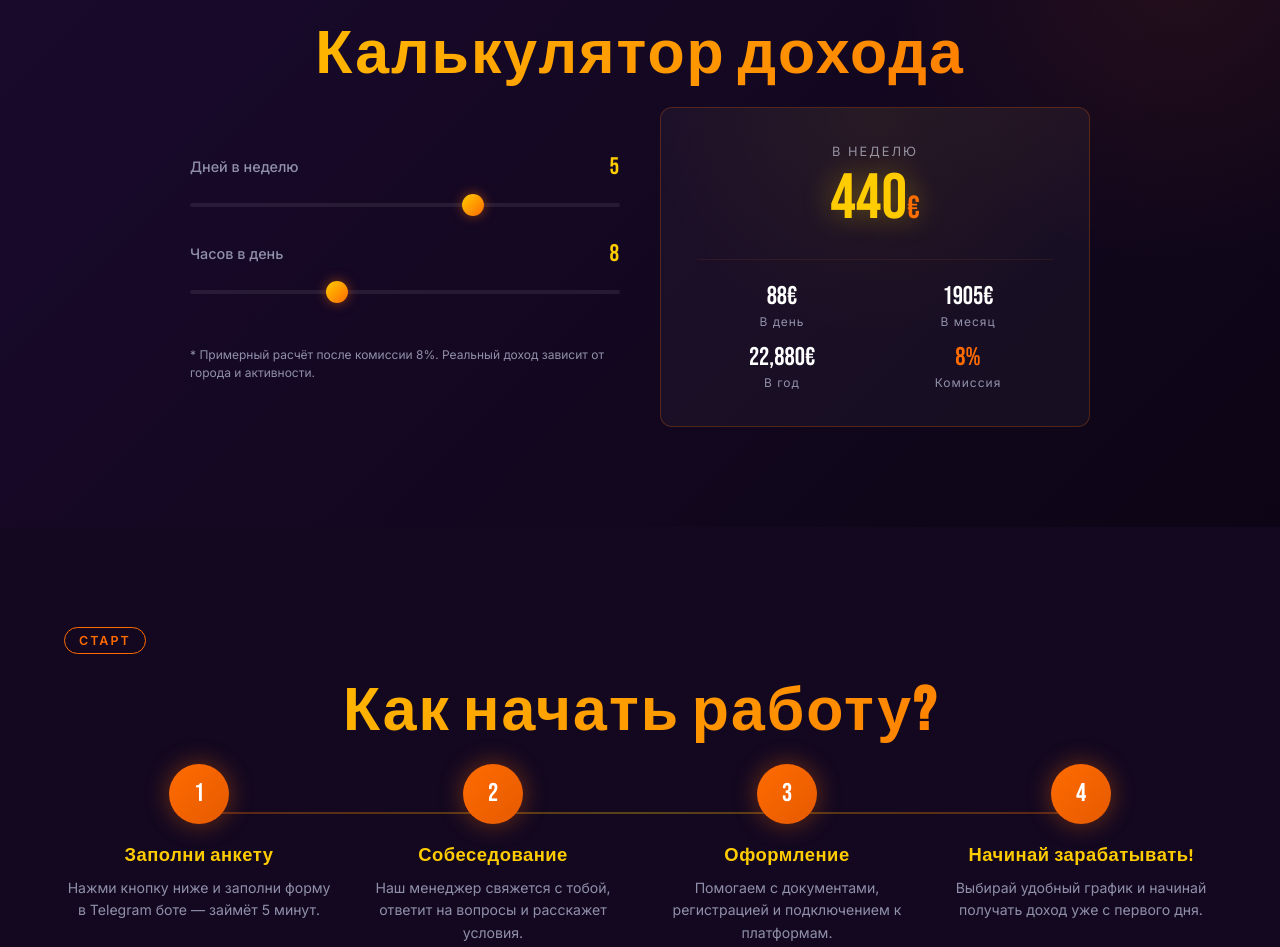
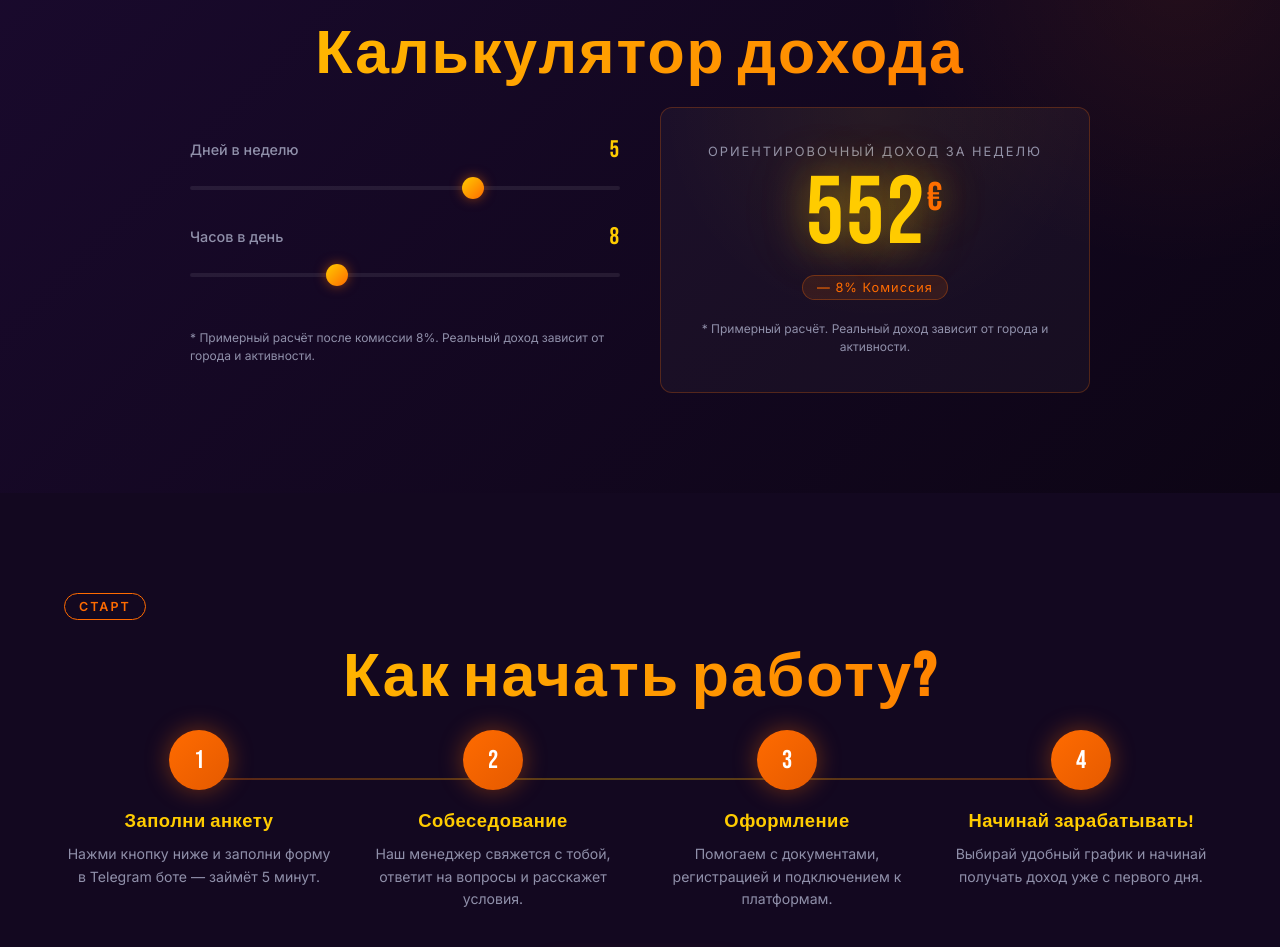
Before and after one commit to IhorVLife/gta777-site, a plain HTML site: page index.html in a window 1280 px wide. Shown: the part 1754-2701 px from the top of the page. Drawn offline with Linux system fonts and the light colour scheme.

Commit message:
fix: update docs/terms text and simplify calculator
- Removed experience requirement from driving license (t2, all langs)
- Replaced živnosť line with "Employment contract (we handle officially)"
- Calculator: single weekly result, formula days×hours×15×0.92, big number

Co-Authored-By: Claude Sonnet 4.6 <noreply@anthropic.com>

```diff
--- a/index.html
+++ b/index.html
@@ -437,13 +437,25 @@ input[type=range]::-webkit-slider-thumb:hover { transform: scale(1.2); }
 .calc-main-label { font-size: 0.8rem; color: var(--muted); letter-spacing: 2px; text-transform: uppercase; margin-bottom: 8px; }
 .calc-main-val {
   font-family: 'Bebas Neue', sans-serif;
-  font-size: 4rem;
+  font-size: 6rem;
   color: var(--accent);
-  text-shadow: 0 0 30px rgba(255,204,0,0.4);
+  text-shadow: 0 0 40px rgba(255,204,0,0.5), 0 0 80px rgba(255,204,0,0.2);
   line-height: 1;
-  transition: var(--trans);
+  transition: all 0.25s ease;
+  letter-spacing: 2px;
 }
-.calc-main-currency { font-size: 2rem; color: var(--primary); }
+.calc-main-currency { font-size: 3rem; color: var(--primary); vertical-align: super; font-size: 2.5rem; }
+.calc-commission-badge {
+  display: inline-block;
+  margin-top: 12px;
+  padding: 4px 14px;
+  background: rgba(255,107,0,0.12);
+  border: 1px solid rgba(255,107,0,0.3);
+  border-radius: 50px;
+  font-size: 0.8rem;
+  color: var(--primary);
+  letter-spacing: 1px;
+}
 .calc-breakdown {
   display: grid;
   grid-template-columns: 1fr 1fr;
@@ -949,28 +961,12 @@ footer {
       </div>
 
       <div class="calc-result reveal">
-        <div class="calc-main-label" data-i18n="calc_weekly">В неделю</div>
+        <div class="calc-main-label" data-i18n="calc_weekly">Ориентировочный доход за неделю</div>
         <div class="calc-main-val">
-          <span id="weeklyVal">440</span><span class="calc-main-currency">€</span>
+          <span id="weeklyVal">552</span><span class="calc-main-currency">€</span>
         </div>
-        <div class="calc-breakdown">
-          <div>
-            <span class="calc-item-val"><span id="dailyVal">88</span>€</span>
-            <div class="calc-item-lbl" data-i18n="calc_daily">В день</div>
-          </div>
-          <div>
-            <span class="calc-item-val"><span id="monthlyVal">1907</span>€</span>
-            <div class="calc-item-lbl" data-i18n="calc_monthly">В месяц</div>
-          </div>
-          <div>
-            <span class="calc-item-val"><span id="yearlyVal">22880</span>€</span>
-            <div class="calc-item-lbl" data-i18n="calc_yearly">В год</div>
-          </div>
-          <div>
-            <span class="calc-item-val" style="color:var(--primary);">8%</span>
-            <div class="calc-item-lbl" data-i18n="stat_commission">Комиссия</div>
-          </div>
-        </div>
+        <div class="calc-commission-badge">— 8% <span data-i18n="stat_commission">Комиссия</span></div>
+        <p class="calc-note" data-i18n="calc_note">* Примерный расчёт. Реальный доход зависит от города и активности.</p>
       </div>
     </div>
   </div>
@@ -1019,7 +1015,7 @@ footer {
         <div class="td-card-title">⚙️ <span data-i18n="terms_title">Требования к водителю</span></div>
         <ul class="td-list">
           <li data-i18n="t1">Возраст от 21 года</li>
-          <li data-i18n="t2">Водительское удостоверение кат. B (стаж 3+ лет)</li>
+          <li data-i18n="t2">Водительское удостоверение кат. B</li>
           <li data-i18n="t3">Отсутствие судимостей</li>
           <li data-i18n="t4">Смартфон с интернетом</li>
           <li data-i18n="t5">Ответственность и пунктуальность</li>
@@ -1033,7 +1029,7 @@ footer {
           <li data-i18n="d2">Водительское удостоверение (мин. 3 года)</li>
           <li data-i18n="d3">Лицензия таксиста (Preukaz vodiča taxislužby)</li>
           <li data-i18n="d4">Справка о несудимости</li>
-          <li data-i18n="d5">Трудовой договор или регистрация ЖО (živnosť)</li>
+          <li data-i18n="d5">Трудовой договор (оформляем официально)</li>
         </ul>
         <div class="docs-help">
           ✨ <span data-i18n="docs_help">Помогаем с оформлением всех документов</span>
@@ -1171,7 +1167,7 @@ const T = {
     b7_title:"Вся Словакия",b7_desc:"Bratislava, Žilina, Košice, Banská Bystrica, Prešov и другие города.",
     b8_title:"Поддержка 24/7",b8_desc:"Наша команда всегда на связи. Решаем любые вопросы.",
     tag_calc:"Заработок",calc_title:"Калькулятор дохода",calc_days_label:"Дней в неделю",calc_hours_label:"Часов в день",
-    calc_daily:"В день",calc_weekly:"В неделю",calc_monthly:"В месяц",calc_yearly:"В год",
+    calc_weekly:"Ориентировочный доход за неделю",
     calc_note:"* Примерный расчёт после комиссии 8%. Реальный доход зависит от города и активности.",
     tag_steps:"Старт",steps_title:"Как начать работу?",
     s1_title:"Заполни анкету",s1_desc:"Нажми кнопку ниже и заполни форму в Telegram боте — займёт 5 минут.",
@@ -1180,9 +1176,9 @@ const T = {
     s4_title:"Начинай зарабатывать!",s4_desc:"Выбирай удобный график и начинай получать доход уже с первого дня.",
     steps_cta:"Начать →",
     terms_title:"Требования к водителю",
-    t1:"Возраст от 21 года",t2:"Водительское удостоверение кат. B (стаж 3+ лет)",t3:"Отсутствие судимостей",t4:"Смартфон с интернетом",t5:"Ответственность и пунктуальность",t6:"Знание города (желательно)",
+    t1:"Возраст от 21 года",t2:"Водительское удостоверение кат. B",t3:"Отсутствие судимостей",t4:"Смартфон с интернетом",t5:"Ответственность и пунктуальность",t6:"Знание города (желательно)",
     docs_title:"Необходимые документы",
-    d1:"Загранпаспорт, ВНЖ или Карта одиденца",d2:"Водительское удостоверение (мин. 3 года)",d3:"Лицензия таксиста (Preukaz vodiča taxislužby) — помогаем оформить",d4:"Справка о несудимости",d5:"Трудовой договор или регистрация ЖО (živnosť)",
+    d1:"Загранпаспорт, ВНЖ или Карта одиденца",d2:"Водительское удостоверение (мин. 3 года)",d3:"Лицензия таксиста (Preukaz vodiča taxislužby) — помогаем оформить",d4:"Справка о несудимости",d5:"Трудовой договор (оформляем официально)",
     docs_help:"Помогаем с оформлением всех документов",
     tag_cars:"Автомобиль",cars_title:"Аренда автомобиля",
     cars_have_title:"У меня есть своё авто",cars_have_desc:"Отлично! Подключаем к платформам, помогаем с документами, обслуживаем в нашем СТО по специальным ценам.",
@@ -1211,7 +1207,7 @@ const T = {
     b7_title:"Вся Словаччина",b7_desc:"Bratislava, Žilina, Košice, Banská Bystrica, Prešov та інші міста.",
     b8_title:"Підтримка 24/7",b8_desc:"Наша команда завжди на зв'язку. Вирішуємо будь-які питання.",
     tag_calc:"Заробіток",calc_title:"Калькулятор доходу",calc_days_label:"Днів на тиждень",calc_hours_label:"Годин на день",
-    calc_daily:"На день",calc_weekly:"На тиждень",calc_monthly:"На місяць",calc_yearly:"На рік",
+    calc_weekly:"Орієнтовний дохід за тиждень",
     calc_note:"* Приблизний розрахунок після комісії 8%. Реальний дохід залежить від міста та активності.",
     tag_steps:"Старт",steps_title:"Як почати роботу?",
     s1_title:"Заповни анкету",s1_desc:"Натисни кнопку нижче та заповни форму в Telegram боті — займе 5 хвилин.",
@@ -1220,9 +1216,9 @@ const T = {
     s4_title:"Починай заробляти!",s4_desc:"Обирай зручний графік і починай отримувати дохід вже з першого дня.",
     steps_cta:"Почати →",
     terms_title:"Вимоги до водія",
-    t1:"Вік від 21 року",t2:"Водійське посвідчення кат. B (стаж 3+ років)",t3:"Відсутність судимостей",t4:"Смартфон з інтернетом",t5:"Відповідальність та пунктуальність",t6:"Знання міста (бажано)",
+    t1:"Вік від 21 року",t2:"Водійське посвідчення кат. B",t3:"Відсутність судимостей",t4:"Смартфон з інтернетом",t5:"Відповідальність та пунктуальність",t6:"Знання міста (бажано)",
     docs_title:"Необхідні документи",
-    d1:"Закордонний паспорт, ВНЖ або Карта одиденца",d2:"Водійське посвідчення (мін. 3 роки)",d3:"Ліцензія таксиста (Preukaz vodiča taxislužby) — допомагаємо оформити",d4:"Довідка про несудимість",d5:"Трудовий договір або реєстрація ЖО (živnosť)",
+    d1:"Закордонний паспорт, ВНЖ або Карта одиденца",d2:"Водійське посвідчення (мін. 3 роки)",d3:"Ліцензія таксиста (Preukaz vodiča taxislužby) — допомагаємо оформити",d4:"Довідка про несудимість",d5:"Трудовий договір (оформляємо офіційно)",
     docs_help:"Допомагаємо з оформленням усіх документів",
     tag_cars:"Автомобіль",cars_title:"Оренда автомобіля",
     cars_have_title:"У мене є своє авто",cars_have_desc:"Чудово! Підключаємо до платформ, допомагаємо з документами, обслуговуємо в нашому СТО за спеціальними цінами.",
@@ -1251,7 +1247,7 @@ const T = {
     b7_title:"Celé Slovensko",b7_desc:"Bratislava, Žilina, Košice, Banská Bystrica, Prešov a ďalšie mestá.",
     b8_title:"Podpora 24/7",b8_desc:"Náš tím je vždy k dispozícii. Riešime akékoľvek otázky.",
     tag_calc:"Zárobky",calc_title:"Kalkulačka príjmu",calc_days_label:"Dní za týždeň",calc_hours_label:"Hodín za deň",
-    calc_daily:"Za deň",calc_weekly:"Za týždeň",calc_monthly:"Za mesiac",calc_yearly:"Za rok",
+    calc_weekly:"Orientačný príjem za týždeň",
     calc_note:"* Orientačný výpočet po provízii 8%. Skutočný príjem závisí od mesta a aktivity.",
     tag_steps:"Štart",steps_title:"Ako začať pracovať?",
     s1_title:"Vyplň dotazník",s1_desc:"Klikni na tlačidlo nižšie a vyplň formulár v Telegram bote — trvá 5 minút.",
@@ -1260,9 +1256,9 @@ const T = {
     s4_title:"Začni zarábať!",s4_desc:"Vyber si vhodný rozvrh a začni zarábať už od prvého dňa.",
     steps_cta:"Začať →",
     terms_title:"Požiadavky na vodiča",
-    t1:"Vek od 21 rokov",t2:"Vodičský preukaz kat. B (prax 3+ rokov)",t3:"Bezúhonnosť (výpis z registra trestov)",t4:"Smartphone s internetom",t5:"Zodpovednosť a dochvíľnosť",t6:"Znalosť mesta (vítaná)",
+    t1:"Vek od 21 rokov",t2:"Vodičský preukaz kat. B",t3:"Bezúhonnosť (výpis z registra trestov)",t4:"Smartphone s internetom",t5:"Zodpovednosť a dochvíľnosť",t6:"Znalosť mesta (vítaná)",
     docs_title:"Potrebné dokumenty",
-    d1:"Cestovný pas, ВНЖ alebo Karta odídenca",d2:"Vodičský preukaz (min. 3 roky praxe)",d3:"Preukaz vodiča taxislužby — pomáhame vybaviť",d4:"Výpis z registra trestov",d5:"Pracovná zmluva alebo registrácia živnosti (ŽO)",
+    d1:"Cestovný pas, ВНЖ alebo Karta odídenca",d2:"Vodičský preukaz (min. 3 roky praxe)",d3:"Preukaz vodiča taxislužby — pomáhame vybaviť",d4:"Výpis z registra trestov",d5:"Pracovná zmluva (vybavujeme oficiálne)",
     docs_help:"Pomáhame s vybavením všetkých dokumentov",
     tag_cars:"Vozidlo",cars_title:"Prenájom automobilu",
     cars_have_title:"Mám vlastné auto",cars_have_desc:"Výborne! Pripájame na platformy, pomáhame s dokumentmi, zabezpečujeme servis za špeciálne ceny.",
@@ -1291,7 +1287,7 @@ const T = {
     b7_title:"All of Slovakia",b7_desc:"Bratislava, Žilina, Košice, Banská Bystrica, Prešov and other cities.",
     b8_title:"24/7 Support",b8_desc:"Our team is always available. We solve any issues.",
     tag_calc:"Earnings",calc_title:"Income Calculator",calc_days_label:"Days per week",calc_hours_label:"Hours per day",
-    calc_daily:"Per day",calc_weekly:"Per week",calc_monthly:"Per month",calc_yearly:"Per year",
+    calc_weekly:"Estimated weekly income",
     calc_note:"* Estimated calculation after 8% commission. Actual income depends on city and activity.",
     tag_steps:"Start",steps_title:"How to Start?",
     s1_title:"Fill the Form",s1_desc:"Click the button below and fill the form in our Telegram bot — takes 5 minutes.",
@@ -1300,9 +1296,9 @@ const T = {
     s4_title:"Start Earning!",s4_desc:"Choose your schedule and start earning from day one.",
     steps_cta:"Start →",
     terms_title:"Driver Requirements",
-    t1:"Age 21+",t2:"Category B driving license (3+ years experience)",t3:"No criminal record",t4:"Smartphone with internet",t5:"Responsibility and punctuality",t6:"Knowledge of the city (preferred)",
+    t1:"Age 21+",t2:"Category B driving license",t3:"No criminal record",t4:"Smartphone with internet",t5:"Responsibility and punctuality",t6:"Knowledge of the city (preferred)",
     docs_title:"Required Documents",
-    d1:"Passport, residence permit or refugee card",d2:"Driving license (min. 3 years)",d3:"Taxi driver license (Preukaz vodiča taxislužby) — we help obtain",d4:"Criminal record certificate",d5:"Employment contract or self-employment (živnosť)",
+    d1:"Passport, residence permit or refugee card",d2:"Driving license (min. 3 years)",d3:"Taxi driver license (Preukaz vodiča taxislužby) — we help obtain",d4:"Criminal record certificate",d5:"Employment contract (we handle officially)",
     docs_help:"We help with all document processing",
     tag_cars:"Vehicle",cars_title:"Car Rental",
     cars_have_title:"I have my own car",cars_have_desc:"Great! We connect you to platforms, help with documents, and service your car at special prices.",
@@ -1334,20 +1330,13 @@ function setLang(lang) {
 }
 
 /* ══════════════════════ INCOME CALCULATOR ══════════════════════════════════ */
-const HOURLY_RATE = 11; // €/hr net after 8% commission
 function updateCalc() {
   const days  = parseInt(document.getElementById('daysSlider').value);
   const hours = parseInt(document.getElementById('hoursSlider').value);
-  const daily   = Math.round(hours * HOURLY_RATE);
-  const weekly  = daily * days;
-  const monthly = Math.round(weekly * 4.33);
-  const yearly  = weekly * 52;
-  document.getElementById('daysVal').textContent  = days;
-  document.getElementById('hoursVal').textContent = hours;
-  document.getElementById('dailyVal').textContent   = daily;
-  document.getElementById('weeklyVal').textContent  = weekly;
-  document.getElementById('monthlyVal').textContent = monthly;
-  document.getElementById('yearlyVal').textContent  = yearly.toLocaleString();
+  const weekly = Math.round(days * hours * 15 * 0.92);
+  document.getElementById('daysVal').textContent   = days;
+  document.getElementById('hoursVal').textContent  = hours;
+  document.getElementById('weeklyVal').textContent = weekly;
 }
 document.getElementById('daysSlider').addEventListener('input', updateCalc);
 document.getElementById('hoursSlider').addEventListener('input', updateCalc);
```
